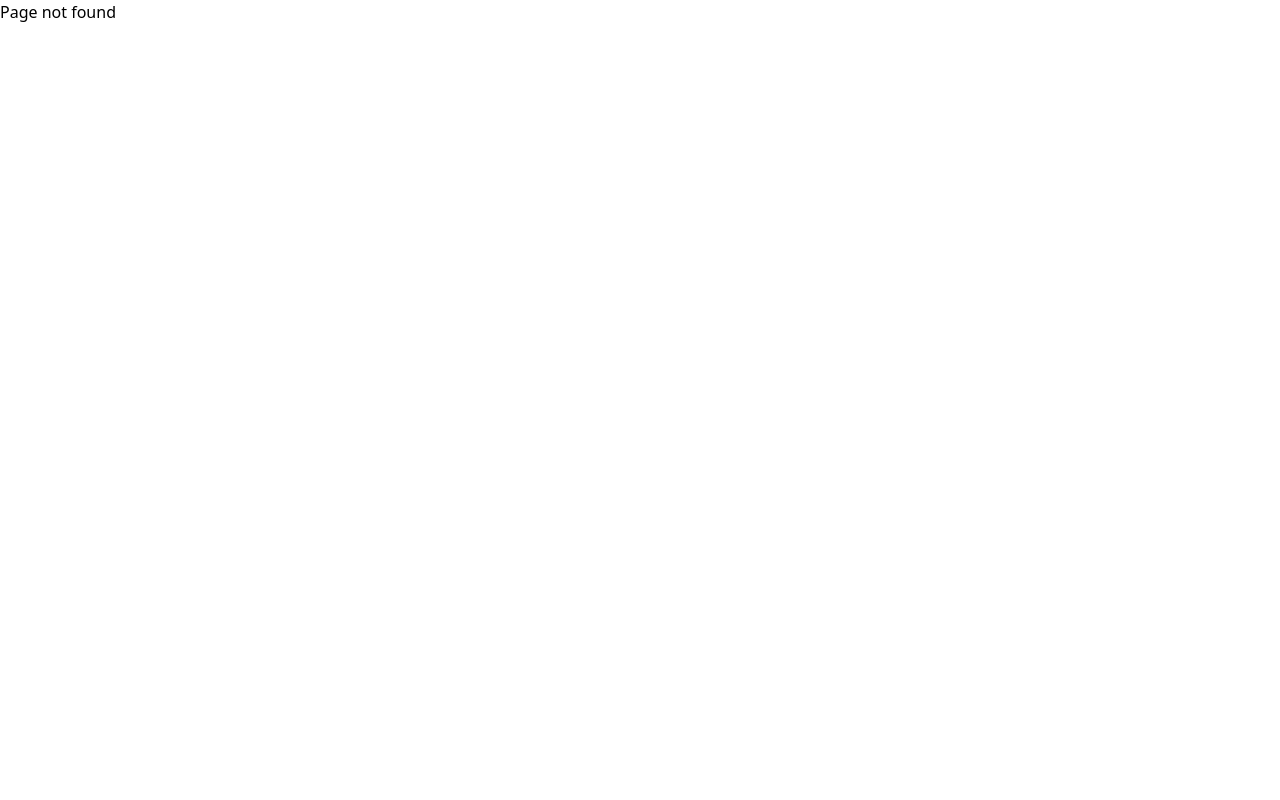
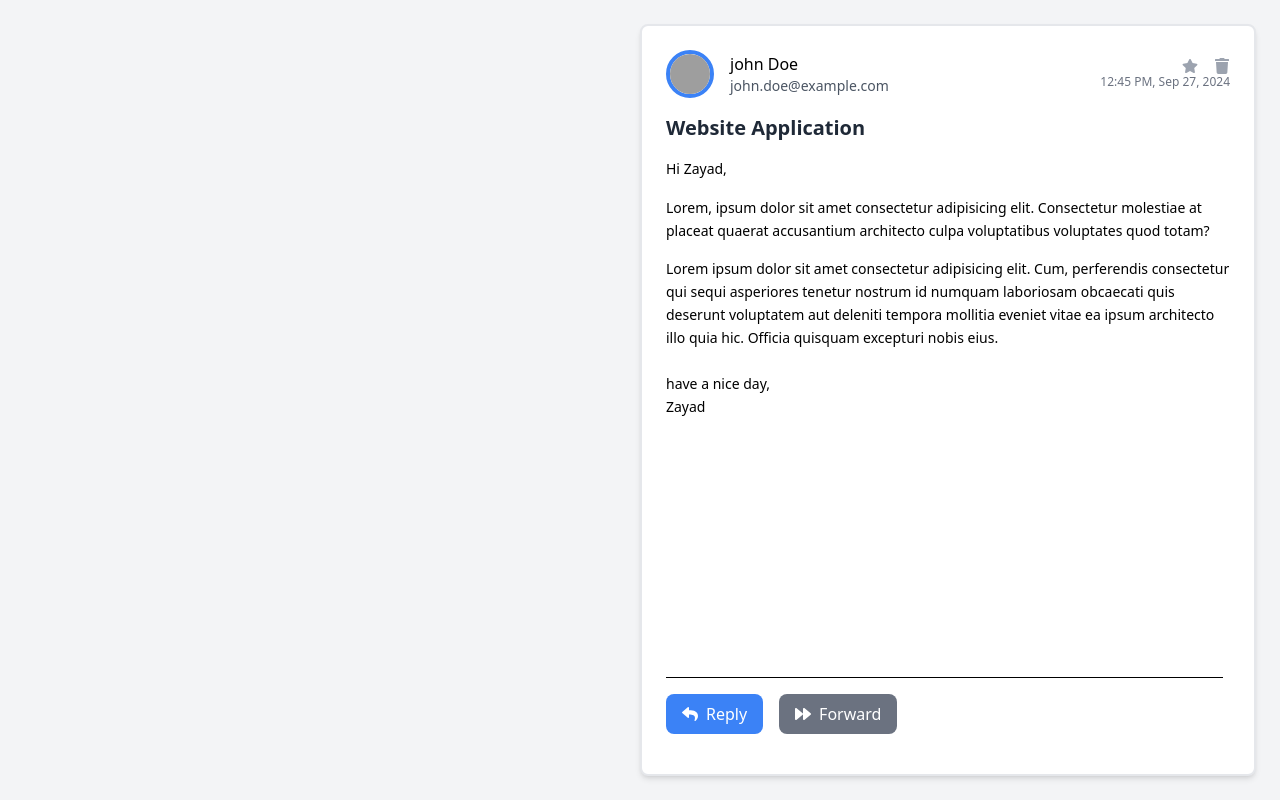
Before and after one commit to ZIDTHEGEEK/Team-Alpha-s-frontend-repository-, a React (Vite) app: page /view in a window 1280 px wide. Before the commit this address had no page. Built offline with nearby package versions, Linux system fonts and the light colour scheme; grey boxes are pictures that could not be loaded; a web font is replaced by a local one; what @mysten/dapp-kit, @mysten/sui would draw is missing.

Commit message:
message page in desktop 9

```diff
--- a/src/AppRoutes.jsx
+++ b/src/AppRoutes.jsx
@@ -3,6 +3,7 @@ import Layout from "./components/layout/Layout"
 import IndexPage from "./views/index"
 import LoginPage from "./views/auth/login"
 import EmailList from "./views/Email-list"
+import MessageView from "./components/email message/MessageView"
 import AuthLayout from "./components/layout/AuthLayout"
 import CreateAccountPage from "./views/auth/createAccount"
 
@@ -12,6 +13,7 @@ export default function AppRoutes() {
       <Route path="/" element={<Layout />}>
         <Route path="" element={<IndexPage />} />
         <Route path="email" element={<EmailList />} />
+        <Route path="view" element={<MessageView />} />
         <Route path="auth" element={<AuthLayout />}>
           <Route path="create-account" element={<CreateAccountPage />} />
           <Route path="login" element={<LoginPage />} />
--- /dev/null
+++ b/src/components/email message/MessageView.jsx
@@ -0,0 +1,96 @@
+import React, { useState } from "react";
+import { FaStar, FaTrash, FaReply, FaForward } from "react-icons/fa";
+
+const MessageView = () => {
+  const img = "https://randomuser.me/api/portraits/men/1.jpg"
+
+const [mail,setMail] = useState({
+  name:'john Doe',
+  email:'john.doe@example.com',
+  subject:'Website Application',
+  timeStamp:'12:45 PM, Sep 27, 2024'
+})
+
+
+  return (
+    <div className="flex justify-end w-full p-6 bg-gray-100 min-h-screen h-full">
+      {/* Email Container (50% width, right-aligned) */}
+      <div className="w-1/2 bg-white p-6 rounded-lg shadow-md border-2 relative">
+
+        {/* Profile Picture and Sender Info */}
+        <div className="flex items-center mb-4 ">
+          {/* Profile Picture with Blue Circle */}
+          <div className="relative">
+            <img
+              src={img}
+              alt="Profile"
+              className="w-12 h-12 rounded-full object-cover border-4 border-blue-500"
+            />
+          </div>
+
+          {/* Sender's Info */}
+          <div className="ml-4 flex-grow items-center">
+            <div className="flex justify-between items-center">
+              <div>
+                <p className="text-black-800 font-medium">{mail.name}</p>
+                <p className="text-gray-600 text-sm">{mail.email}</p>
+              </div>
+              <div className="flex space-x-2 flex-col items-end">
+                <div className="flex space-x-4 ">
+                  <FaStar className="text-gray-400 hover:text-yellow-500 cursor-pointer" />
+                  <FaTrash className="text-gray-400 hover:text-red-500 cursor-pointer" />
+                </div>  {/* Timestamp Below Icons */}
+        <span className="text-gray-500 text-xs block">
+          {mail.timeStamp}
+        </span>
+              </div>
+            </div>
+          </div>
+        </div>
+
+
+
+        {/* Subject */}
+        <div className="mb-4">
+          <h2 className="text-xl font-semibold text-gray-800">{mail.subject}</h2>
+        </div>
+
+        {/* Email Message Body */}
+        <div className="message-body mb-4">
+          <p className="text-black-700 leading-relaxed mb-4 text-sm">
+            Hi Zayad,
+          </p>
+          <p className="text-black-700 leading-relaxed text-sm  mb-4">
+            Lorem, ipsum dolor sit amet consectetur adipisicing elit. Consectetur molestiae at placeat quaerat accusantium architecto culpa voluptatibus voluptates quod totam?
+          </p>
+          <p className="text-black-700 leading-relaxed text-sm">
+            Lorem ipsum dolor sit amet consectetur adipisicing elit. Cum, perferendis consectetur qui sequi asperiores tenetur nostrum id numquam laboriosam obcaecati quis deserunt voluptatem aut deleniti tempora mollitia eveniet vitae ea ipsum architecto illo quia hic. Officia quisquam excepturi nobis eius.
+          </p>
+          <p className="text-black-700 leading-relaxed text-sm mt-6">
+           have a nice day,
+
+          </p>
+          <p className="text-black-700 leading-relaxed text-sm">
+          Zayad
+
+          </p>
+        </div>
+
+
+        {/* Reply and Forward Buttons */}
+        <div className="flex space-x-4 absolute bottom-10 border-t w-[91%] border-black">
+          <button className="flex items-center px-4 py-2 bg-blue-500 text-white rounded-lg hover:bg-blue-600 focus:outline-none mt-4">
+            <FaReply className="mr-2" />
+            Reply
+          </button>
+          <button className="flex items-center px-4 py-2 bg-gray-500 text-white rounded-lg hover:bg-gray-600 focus:outline-none mt-4">
+            <FaForward className="mr-2" />
+            Forward
+          </button>
+        </div>
+      </div>
+    </div>
+  );
+};
+
+export default MessageView;
```
Also changed, not shown: 1 other file (tests, documents, lock files or other folders).
